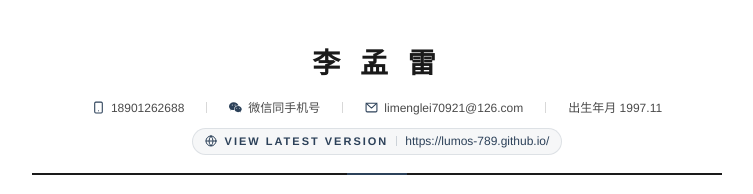
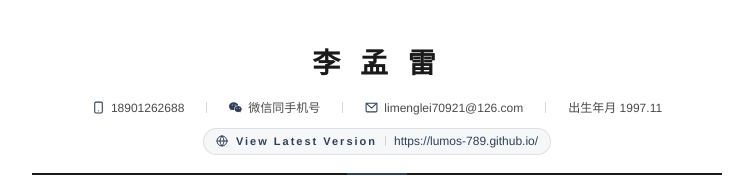
Before and after one commit to Lumos-789/Lumos-789.github.io, a plain HTML site: page index.html in a window 1280 px wide. Shown: the top 194 px of the page, without its empty margins (263-1016 px from the left). Drawn offline with Linux system fonts and the light colour scheme.

Commit message:
chore: header label → View Latest Version

```diff
--- a/index.html
+++ b/index.html
@@ -664,7 +664,7 @@
     <div class="contact-link">
       <span class="contact-link-inner">
         <svg viewBox="0 0 24 24" fill="none" stroke="currentColor" stroke-width="2" stroke-linecap="round" stroke-linejoin="round" aria-hidden="true"><circle cx="12" cy="12" r="10"/><line x1="2" y1="12" x2="22" y2="12"/><path d="M12 2a15.3 15.3 0 0 1 4 10 15.3 15.3 0 0 1-4 10 15.3 15.3 0 0 1-4-10 15.3 15.3 0 0 1 4-10z"/></svg>
-        <span class="contact-link-label">VIEW LATEST VERSION</span>
+        <span class="contact-link-label">View Latest Version</span>
         <span class="contact-link-divider"></span>
         <a href="https://lumos-789.github.io/" target="_blank">https://lumos-789.github.io/</a>
       </span>
```
